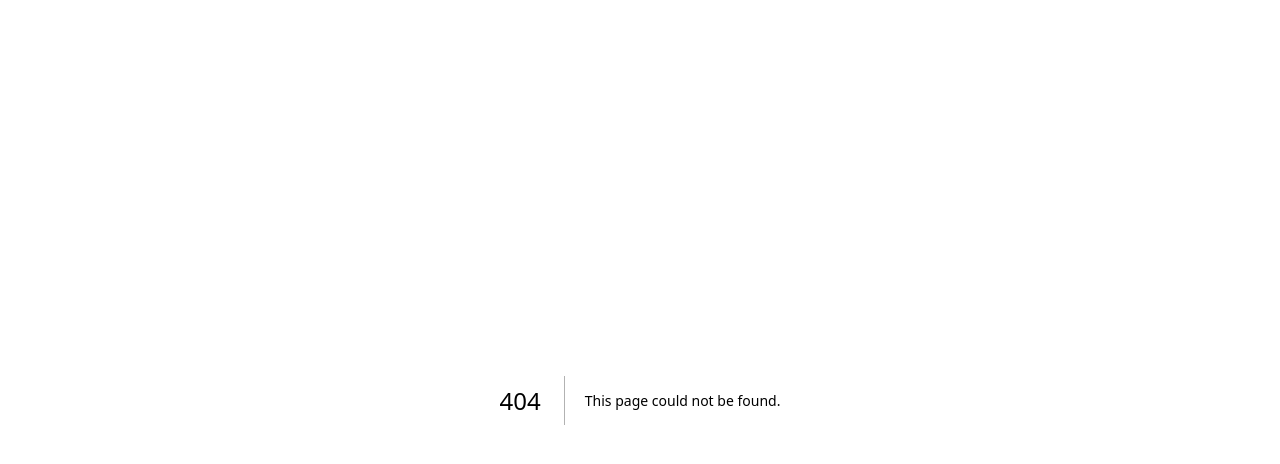
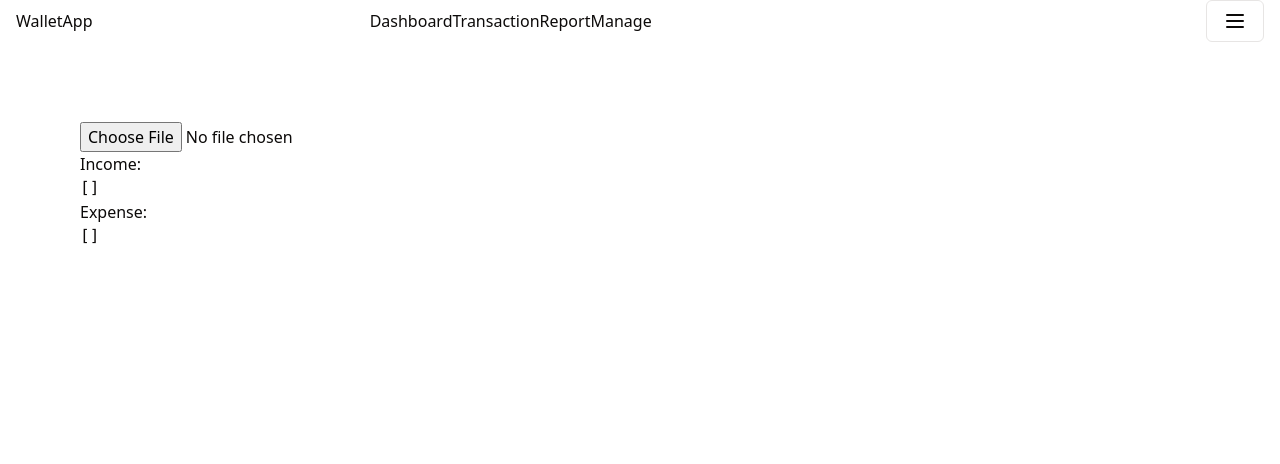
Before and after one commit to Yves-Developer/walletapp, a Next.js app: page /upload in a window 1280 px wide. Before the commit this address had no page. Shown: the top 464 px of the page. Built offline with nearby package versions, Linux system fonts and the light colour scheme.

Commit message:
###Test: Extracting Data from svc after Upload ###

```diff
--- /dev/null
+++ b/app/(Dashboard)/upload/page.js
@@ -0,0 +1,59 @@
+"use client";
+
+import { useState } from "react";
+import Papa from "papaparse";
+
+const CSVUploader = () => {
+  const [result, setResult] = useState({ income: [], expense: [] });
+
+  const handleFileUpload = (event) => {
+    const file = event.target.files[0];
+    if (!file) return;
+
+    Papa.parse(file, {
+      header: true, // Read headers
+      skipEmptyLines: true, // Skip empty rows
+      complete: (result) => {
+        const data = result.data;
+
+        // Group expense and income
+        const income = [];
+        const expense = [];
+
+        data.forEach((row) => {
+          const { category, type, amount } = row;
+
+          // Parse the amount into a number (remove formatting if needed)
+          const numericAmount = parseFloat(amount.replace(/[^\d.-]/g, ""));
+
+          if (type === "income") {
+            income.push({ category, amount: numericAmount });
+          } else if (type === "expense") {
+            expense.push({ category, amount: numericAmount });
+          }
+        });
+
+        setResult({ income, expense });
+        console.log("Income:", income);
+        console.log("Expense:", expense);
+      },
+      error: (error) => {
+        console.error("Error parsing CSV:", error);
+      },
+    });
+  };
+
+  return (
+    <div className="p-20">
+      <input type="file" accept=".csv" onChange={handleFileUpload} />
+      <div>
+        <h3>Income:</h3>
+        <pre>{JSON.stringify(result.income, null, 2)}</pre>
+        <h3>Expense:</h3>
+        <pre>{JSON.stringify(result.expense, null, 2)}</pre>
+      </div>
+    </div>
+  );
+};
+
+export default CSVUploader;
--- a/package.json
+++ b/package.json
@@ -31,6 +31,7 @@
     "lucide": "^0.471.0",
     "lucide-react": "^0.471.1",
     "next": "15.1.4",
+    "papaparse": "^5.5.1",
     "react": "^18.3.1",
     "react-countup": "^6.5.3",
     "react-day-picker": "^8.10.1",
```
Also changed, not shown: 1 other file (tests, documents, lock files or other folders).
